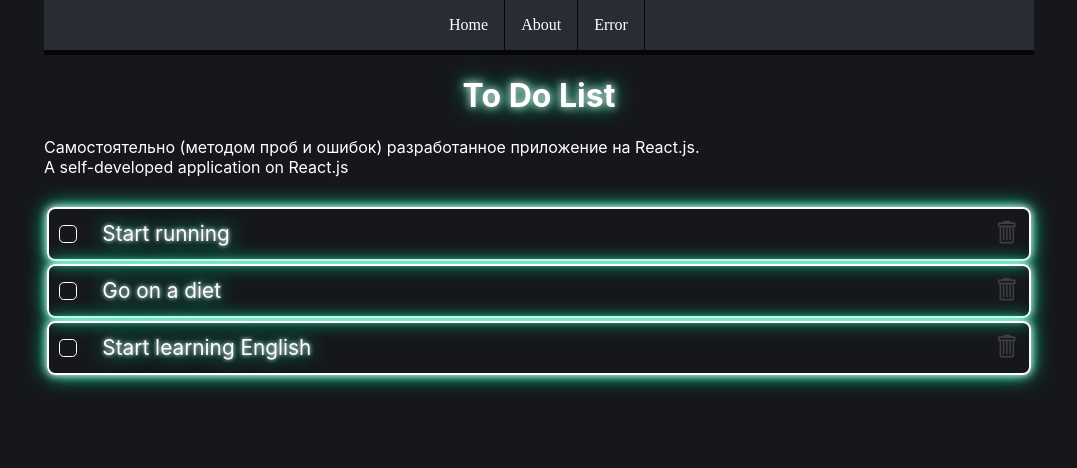
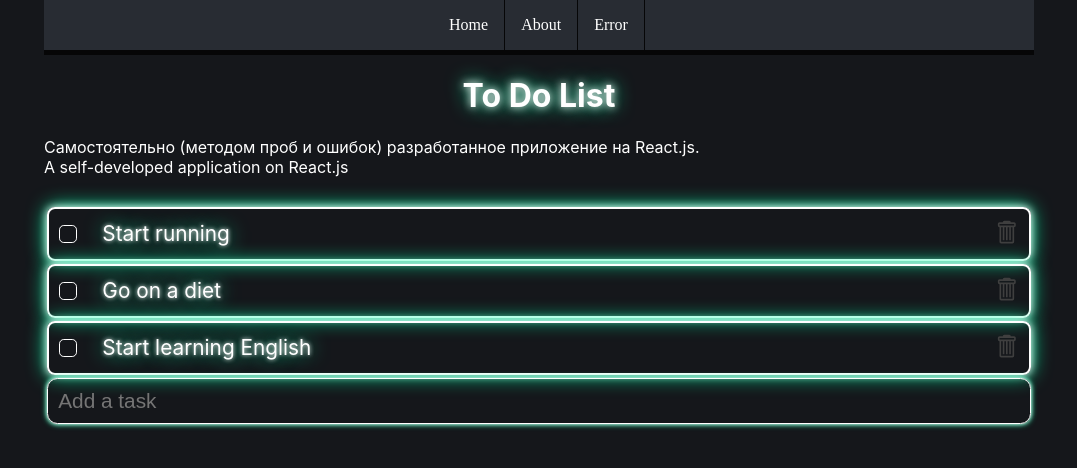
Before and after one commit to weboson/react-ToDoList, a React (Create React App) app: page / in a window 1280 px wide. Shown: the top 468 px of the page, without its empty margins (101-1178 px from the left). Built offline with nearby package versions, Linux system fonts and the light colour scheme.

Commit message:
Added a field for entering new todo tasks: used hooks, added CreateTodoField.

```diff
--- a/src/App.css
+++ b/src/App.css
@@ -1,3 +1,21 @@
+/* сборс стилей браузера */
+/* html,body,div,span,applet,object,iframe,h1,h2,h3,h4,h5,h6,p,blockquote,pre,a,abbr,acronym,address,big,cite,code,del,dfn,em,img,ins,kbd,q,s,samp,small,strike,strong,sub,sup,tt,var,b,u,i,center,dl,dt,dd,ol,ul,li,fieldset,form,label,legend,table,caption,tbody,tfoot,thead,tr,th,td,article,aside,canvas,details,embed,figure,figcaption,footer,header,hgroup,menu,nav,output,ruby,section,summary,time,mark,audio,video{margin:0;padding:0;border:0;font-size:100%;font:inherit;vertical-align:baseline}
+article,aside,details,figcaption,figure,footer,header,hgroup,menu,nav,section{display:block}
+html{height:100%}
+body{line-height:1}
+ol,ul{list-style:none}
+blockquote,q{quotes:none}
+blockquote:before,blockquote:after,q:before,q:after{content:'';content:none}
+table{border-collapse:collapse;border-spacing:0}
+
+2
+Normalize.css */
+
+
+
+
+
+
 /* style neonText */
 .title-page h1 {
     color: #fff;
@@ -159,3 +177,42 @@ ul {
 .trash-icon:hover {
   color: rgb(255, 0, 0);
 }
+
+
+/* ! поле ввода*/
+.create-todo-field {
+  /* размер блока */
+  margin: 0.2em;
+}
+
+/* текст в поле */
+.text-field-input {
+  color: #fff;
+  /* text-shadow:
+        0 0 4px #fff,
+        0 0 6px #0fa; */
+  font-size: 1.3em;
+  box-sizing: border-box;
+}
+/*  стили блока */
+.text-field-input {
+  position: relative;
+  /* чтобы размер не выходил за рамки */
+  box-sizing: border-box;
+  margin-right: 3px;
+  display: inline-flex;
+  background-color: transparent;
+  width: 100%;
+    /* чтобы Check был по-центру по вертикали */
+    align-items:center;
+    /* неоновая рамка */
+    box-shadow:
+        0 0 4px #fff,
+        0 0 6px #0fa;
+    border-radius: 0.5em;
+    border: solid 0.1px #fff;
+    /* внутринние отступы item */
+    padding: 10px;
+    /* плавное изменение при на ведении */
+    transition: .3s ease;
+}
--- a/src/components/pages/Home/Home.jsx
+++ b/src/components/pages/Home/Home.jsx
@@ -3,9 +3,11 @@ import React from 'react';
 import Title from '../../Title'; // ../ - две точки - это на шаг назад по древу
 // компонент Todoitem
 import TodoItem from './item/TodoItem';
+// комопнент CreateTodoField
+import CreateTodoField from './create-todo-field/CreateTodoField';
 
 // данные для пропса компонента Title
-import {dataTitle} from '../../../data/data'
+import { dataTitle } from '../../../data/data'
 import { todos } from '../../../data/dataTodos';
 
 //!Коротко об функции удаления:
@@ -25,29 +27,31 @@ class Home extends React.Component {
         //! СОСТОЯНИЕ
         this.state = {
             // _id: todos._id,
-                // isComleted: todos.isComleted,
+            // isCompleted: todos.isCompleted,
             // присвоил данные, как состояние - без этого не получается
             todos: todos,
-
+            // для input
+            value: '',
         };
     }
+
 
     //! ОБРАБОТЧИК - (Done!) меняющий состояние
     // стрелочный метод, так как нужно приявязать внешний контекст (когда будет вызов при событии)
     // вызываем его в Check.jsx с атрибутом "_id"  -  "changeTodo(todo._id)"
     changeTodo = (id) => {
-        // методом Деструктурирующего присваивания создали копию данных todos
-        const copy = [...todos]
+        // методом Деструктурирующего присваивания создали копию данных todos, который в состоянии this.state.
+        const copy = [...this.state.todos]
         // ИНИЦИАЛИЗИРОВАТЬ элемент - фильтр по всем элементам копии, где элмент._id == id, который мы вводим аргументом (changeTodo = (id))
         // и в Check.jsx мы вызываем: changeTodo(todo._id) от куда и берется id. У каждого todo свой id, он берется из БД(data.jsx) и React с помощью _id инициализирует каждый элемент и в каждом элементе (компоненте) при событии вызывается changeTodo(todo._id)
         const current = copy.find((item) => item._id === id)
         // переключил = изменили на противоположное значение (true на false, а false на true)
-        current.isComleted = !current.isComleted
+        current.isCompleted = !current.isCompleted
         // установили новое (измененное) состояние
-        this.setState({isComleted: copy.isComleted});
+        this.setState({ isCompleted: copy.isCompleted });
     }
 
-    //!обработчик - корзина(Trash)/удалятор - рендерит только те TodoItem, у которых только isComleted = flase
+    //!обработчик - корзина(Trash)/удалятор - рендерит только те TodoItem, у которых только isCompleted = flase
     removeTodo = (id) => {
         // можно посмотреть разыне данные
         // console.log(cur);
@@ -57,22 +61,40 @@ class Home extends React.Component {
         //     t0dos: this.state.todos.filter(t=> t._id !== id), // отфилтровал от ТЕКУЩЕГО id блока
         // })
 
-        // 2 вариант: мутировал копию (ведь мутировать состояние нельзя - вроде)
+        // 2 вариант: мутировал копию (ведь мутировать состояние нельзя - ТОЧНО НЕЛЬЗЯ - метод setTodos тому доказательство)
         const copyTodos = this.state.todos
         this.setState({
-            todos: copyTodos.filter(t=> t._id !== id), // отфильтровал от ТЕКУЩЕГО id блока
+            todos: copyTodos.filter(t => t._id !== id), // отфильтровал от ТЕКУЩЕГО id блока
         })
     }
 
+    //! для передачи метода, который меняет состояние компонента Home
+    setTodos = (arr) => {
+    //! мутировать состояние нельзя, т. е. примерно так нельзя:
+    // this.setState({
+    //        t0dos нельзя использовать при изменений данных
+    //     t0dos: [arr, ...todos],
+    // })
+    //! иначе в данном случае, добавлялась только одна todo-задача, а если еще раз ввести задачу, то она обновит старую, но количество останется прежним 4 todo-item
+    //! сналча копию copyArr
+        const copyArr = [...this.state.todos]
+    //! потом уже присваивать ГОТОВЫЕ изменения
+        this.setState({
+            // ...todos в конце, чтобы добавленный todo был на верху
+            todos: [arr, ...copyArr],
+        })
+        // console.log(this.state.todos);
+        // console.log(copyArr);
+    }
 
     render() {
         return (
             <div className='content home-page'>
                 {/* передаю пропсы (dataTitle=dataTitleHome) именно для заголовков страницы Home */}
-                <Title dataTitle={dataTitle.dataTitleHome}/>
+                <Title dataTitle={dataTitle.dataTitleHome} />
 
 
-
+                {/* todo - список  */}
                 <div className='todos'>
                     {/* массив todos из состояния state*/}
                     {this.state.todos.map((item) => {
@@ -84,11 +106,15 @@ class Home extends React.Component {
                             //3) либо колбек в событии  <button onClick={() => this.handleClick()}>, но это не приветствуется, так как может порождать множество колбэеков:
                             //* this.STATE.nameState <- верно
                             //!- this.nameState <- не врено
-                        <TodoItem key={item._id} todo={item} changeTodo={this.changeTodo} removeTodo={this.removeTodo}/>
+                            <TodoItem key={item._id} todo={item} changeTodo={this.changeTodo} removeTodo={this.removeTodo} />
 
                         )
                     })}
+                     {/* todo поле ввода  */}
+                    <CreateTodoField todosData = {this.state.todos} setTodos={this.setTodos} />
                 </div>
+
+
             </div>
 
         )
@@ -96,5 +122,8 @@ class Home extends React.Component {
 
 }
 
+// пытался сохранить в window, чтобы про тестить в консоли
+// window.addTodo = new Home().addTodo
+// window.todos  = todos
 
 export default Home
--- /dev/null
+++ b/src/components/pages/Home/create-todo-field/CreateTodoField.jsx
@@ -0,0 +1,40 @@
+// если используем Хуки не забываем их импортировать из React
+// import {useState} from 'react';
+// запись объедененная
+import React, { useState } from 'react';
+
+
+// Поле ввода
+const CreateTodoField = ({ addTodo, setTodos }) => {
+    //! ХУК useState() - использую хук состояния
+    const [title, setTitle] = useState('');
+
+    // можно увидеть, что (title) вводим в поле
+    // console.log(title)
+
+    //! обработчик отправки текста (title) с поля-input и генерация нового объекта в массив todos
+    addTodo = (title) => {
+        // setTodos идет из Home, о\этот метод изменяет сосотяние у Home
+        // сокращенная запись title: title это просто title
+        setTodos({_id: new Date().getMilliseconds(), title, isCompleted: false});
+        // сбросил значения в поле ввода
+        setTitle('');
+        // alert(title)
+    }
+
+
+    return (
+        <div className='create-todo-field'>
+            <input
+            className="text-field-input"
+            type="text"
+            placeholder='Add a task'
+            onChange={e => setTitle(e.target.value)}
+            value={title}
+            onKeyPress={e => e.key === 'Enter' && addTodo(title)}
+            />
+        </div>
+                )
+};
+
+export default CreateTodoField;
--- a/src/components/pages/Home/item/TodoParagraph.jsx
+++ b/src/components/pages/Home/item/TodoParagraph.jsx
@@ -3,10 +3,10 @@ import React from 'react';
 // текст в нутри TodoItem, который в зависимости от isComleted ИМЕЕТ СТИЛИ (ЗАЧЕРНУТЫЙ ТЕКСТ)
 // если класс crossed_out_todo_title, то срабатывают стили для него
 // есть два способа: по условию рендерить врестку, или просто назначать класс (выбрал этот, так как без повторного рендера, хотя React умный и рендерит толкьо изменения - но возможно самоме минимальное это один блок)
-const TodoParagraph = ({isComleted, todo}) => {
+const TodoParagraph = ({todo}) => {
     return (
-        // isComleted ? <p className="crossed_out_todo_title"> {todo.title}</p> : <p> {todo.title}</p>
-        <p className={isComleted ? 'comleted_todo_title': ""}>{todo.title}</p>
+        // isCompleted ? <p className="crossed_out_todo_title"> {todo.title}</p> : <p> {todo.title}</p>
+        <p className={todo.isCompleted ? 'comleted_todo_title' : ""}>{todo.title}</p>
     )
 }
 
--- a/src/components/pages/Home/item/Trash.jsx
+++ b/src/components/pages/Home/item/Trash.jsx
@@ -1,7 +1,7 @@
 import React from 'react';
-//isComleted
 //! плагин react-icons
 import { GoTrashcan } from 'react-icons/go';
+
 
 const Trash = ({ todo, removeTodo }) => {
     return (
```
Also changed, not shown: src/components/pages/Home/item/Check.jsx (+5 -5 lines), src/components/pages/Home/item/TodoItem.jsx (+4 -3 lines), 1 other file (tests, documents, lock files or other folders). Lines whose indentation alone changed are shown as unchanged.
